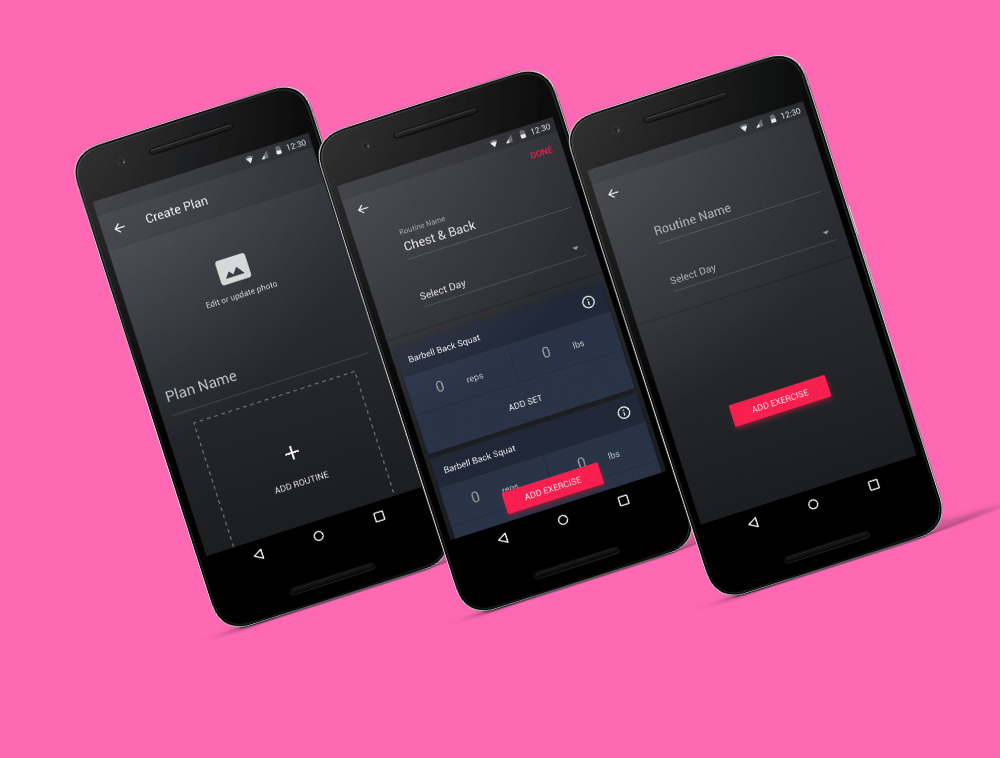
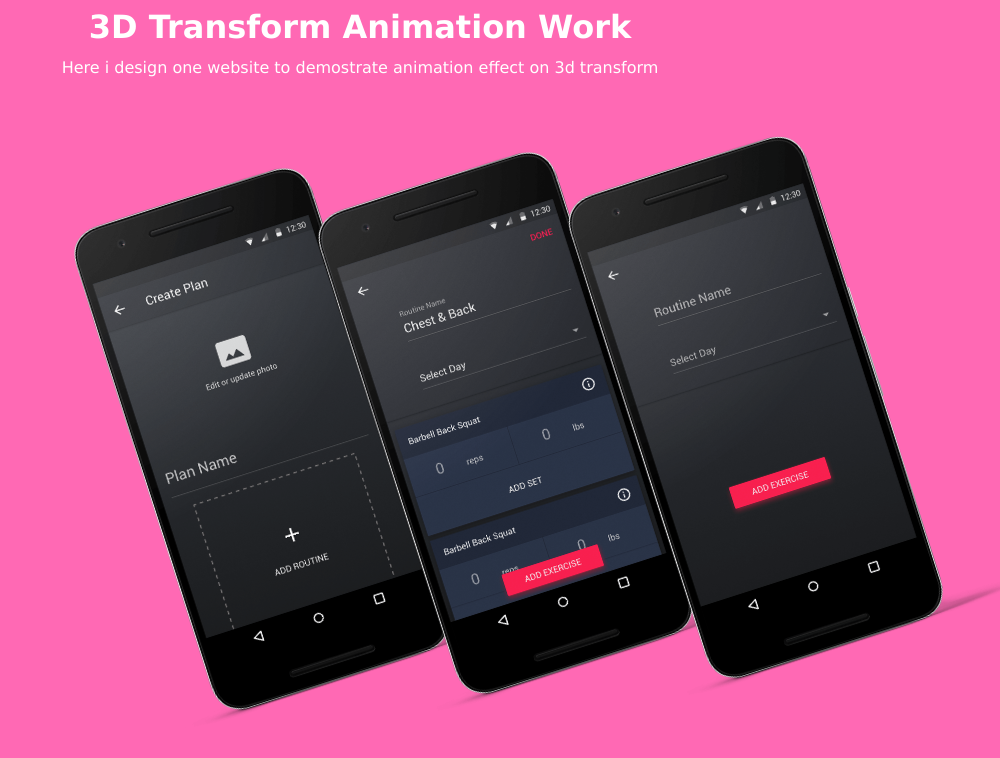
Before and after one commit to chauhanreshma/advance-animation, a plain HTML site: page index.html in a window 1280 px wide. Shown: the whole page, without its empty margins (280-1280 px from the left). Drawn offline with Linux system fonts and the light colour scheme.

Commit message:
animation-done + info

```diff
--- a/css/style.css
+++ b/css/style.css
@@ -10,12 +10,27 @@ body {
 	width: 100%;
 	margin: 0;
 	overflow: hidden;
+	background-color: hotpink;
+
 }
+
+.info {
+	width: 70%;
+	margin: auto;
+	font-family: verdana;
+}
+
+.info h1,p{
+	color: #fff;
+	line-height: 1.7;
+	text-align: center;
+}
+
+
 
 .maincontain {
 	height: 100%;
 	width: 100%;
-	background-color: hotpink;
 }
 
 .secondcontain {
@@ -35,7 +50,7 @@ body {
 	animation-duration: 2s;
 	transform: rotate(-90deg) translate(-71px, 695px);
 	animation-direction: alternate;
-    animation-iteration-count: infinite;
+	animation-iteration-count: infinite;
 }
 
 .mobile2 {
@@ -46,7 +61,7 @@ body {
 	animation-duration: 2s;
 	transform: rotate(-90deg) translate(10px, 565px);
 	animation-direction: alternate;
-    animation-iteration-count: infinite;
+	animation-iteration-count: infinite;
 }
 
 .mobile3 {
@@ -55,7 +70,7 @@ body {
 	float: left;
 	animation-name: mobile;
 	animation-duration: 2s;
-	transform: rotate(-90deg) translate(89px,465px);
+	transform: rotate(-90deg) translate(89px, 465px);
 	animation-direction: alternate;
 	animation-iteration-count: infinite;
 }
--- a/index.html
+++ b/index.html
@@ -12,6 +12,12 @@
 </head>
 
 <body>
+
+	<div class="info">
+		<h1>3D Transform Animation Work</h1>
+		<p>Here i design one website to demostrate animation effect on 3d transform</p>
+	</div>
+
 	<div class="maincontain">
 		<div class="secondcontain">
 			<div class="mobile1"><img src="image/mobile1.png" height="600px" width="400px"></div>
```
